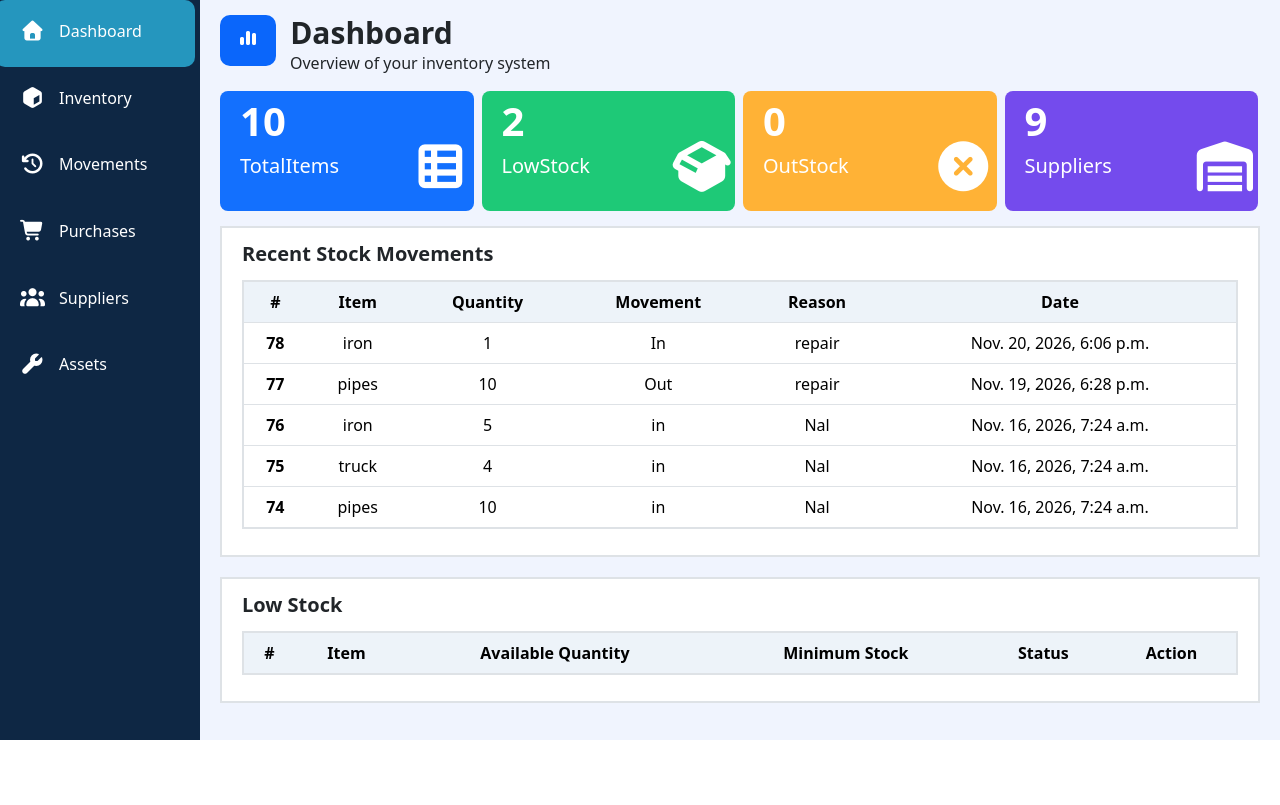
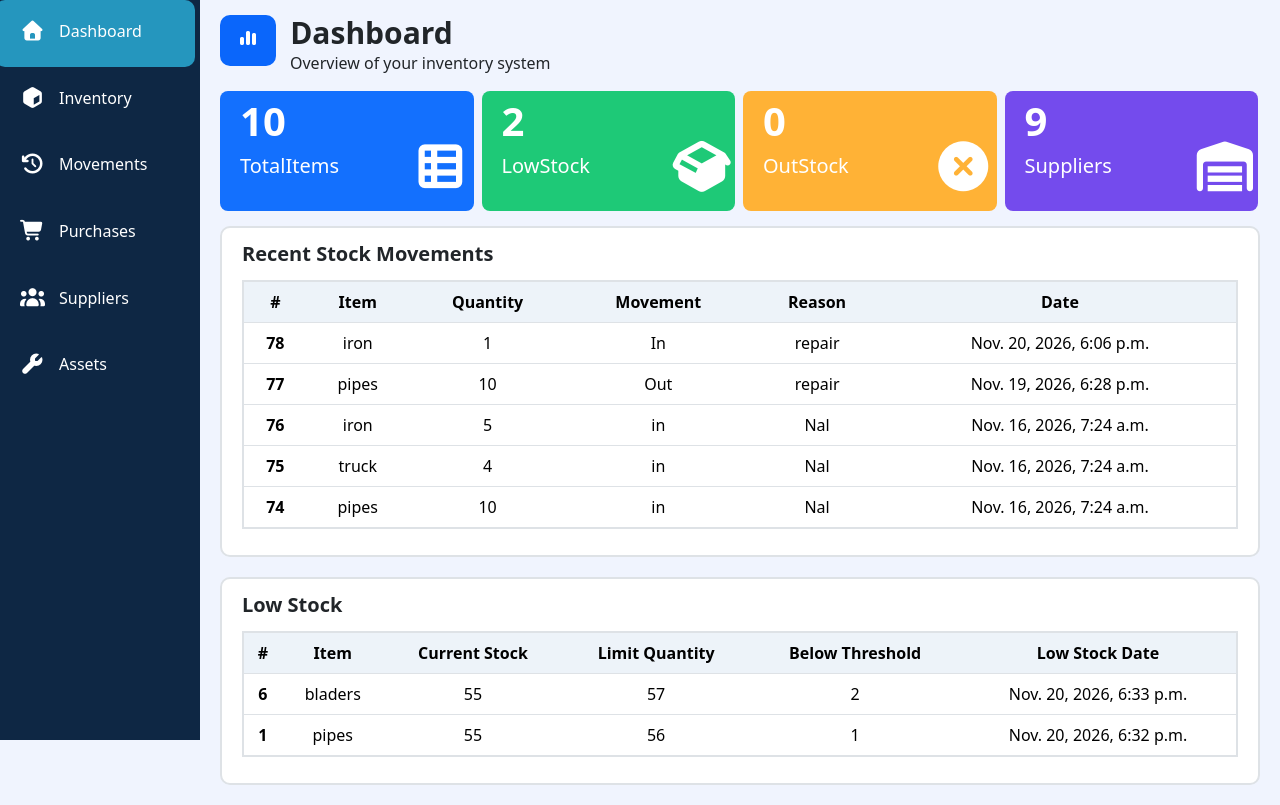
Before and after one commit to MASAWE123/kinyathena-inventory-system, a Django app: page / in a window 1280 px wide. Shown: the part 60-865 px from the top of the page. Before the commit the page ends 800 px from the top, so only its background shows below. Run offline with Django 4.2, Linux system fonts and the light colour scheme; data comes from the database, SQL or seed files in the repository; both versions use the stored data as it was after the commit; lists and menus that the app fills with data are empty; some libraries are stand-ins or nearby versions.

Commit message:
add lowstock table

```diff
--- a/main/templates/main/dashboard.html
+++ b/main/templates/main/dashboard.html
@@ -38,6 +38,7 @@
     margin-right: 20px;
     padding:10px 20px;
     margin-top: 15px;
+    border-radius: 10px;
     background-color: white;
     margin-bottom: 20px;
 }
@@ -84,7 +85,7 @@
 .recent-inventory-table .table{
     margin-top: 17px;
     border: 2px solid rgba(222, 226, 230);
-    border-radius: 7px;
+    border-radius: 10px;
     padding: 10;
     text-align: center;
 }
@@ -319,48 +320,30 @@
             <tr>
                 <th scope="col">#</th>
                 <th scope="col">Item</th>
-                <th scope="col">Available Quantity</th>
-                <th scope="col">Minimum Stock</th>
-                <th scope="col">Status</th>
-                <th scope="col" class="action_header">Action</th>
+                <th scope="col">Current Stock</th>
+                <th scope="col">Limit Quantity</th>
+                <th scope="col">Below Threshold</th>
+                <th scope="col">Low Stock Date</th>
             </tr>
         </thead>
 
         <tbody>
-            {% for item in page_obj.object_list %}
+            {% for item in low_stock_table %}
             <tr>
                 <th scope="row">{{item.id}}</th>
                 <td>{{item.item}}</td>
                 <td>{{item.quantity}}</td>
-                <td>{{item.limit_quantity|default:"None"}}</td>
+                {% for a in asset %}
+                 {% if a.item == item.item %}
+                <td>{{a.limit_quantity}}</td>
+                {% endif %}
+                {% endfor %}
+                <td>{{item.low_by}}</td>
+                <td>{{item.low_stock_date}}</td>
 
-                {% if item.status == 'low_stock' %}
-                <td>
-                    <span class="low_stock_item">{{item.status}}</span>
-                </td>
 
-                {% elif item.status == 'outStock' %}
-                <td>
-                    <span class="out_of_stock">{{item.status}}</span>
-                </td>
 
-                {% else %}
-                <td>
-                    <span class="in_stock">{{item.status}}</span>
-                </td>
-                {% endif %}
 
-                <td class="Action">
-                    <a type="button" class="btn btn-primary"
-                       href="{% url 'stockout' item.id %}">
-                        Stock Out
-                    </a>
-
-                    <a type="button" class="btn btn-outline-primary"
-                       href="{% url 'stockinprompt' item.id %}">
-                        Stock In
-                    </a>
-                </td>
             </tr>
             {% endfor %}
         </tbody>
--- a/main/views.py
+++ b/main/views.py
@@ -15,7 +15,11 @@ def home(request):
   lowStock = Stock.objects.filter(status='low_stock').count()
   items = Stock.objects.all().count()
   suppliers_count= Suppliers.objects.all().count()
-  print(items)
+  asset = assets.objects.all()
+
+
+
+
   context = {
     'suppliers_count':suppliers_count,
     'outStock':outStock,
@@ -23,6 +27,8 @@ def home(request):
     'items':items,
     'stock_Movements':stock_Movements,
     'low_stock_table':low_stock_table,
+    'asset':asset,
+
     }
   return render(request,'main/dashboard.html',context)
 
```
Also changed, not shown: db.sqlite3.
